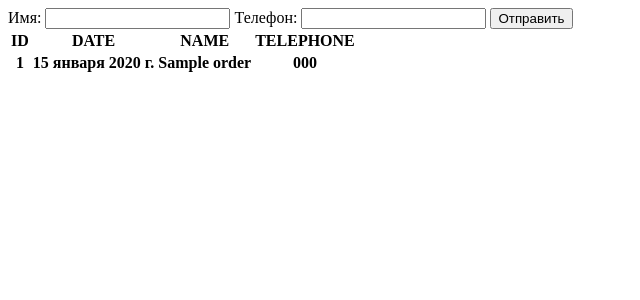
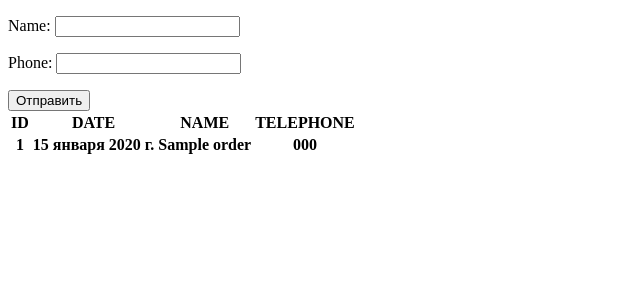
Before and after one commit to Tiesto95/landingpage-root, a Django app: page / in a window 1280 px wide. Shown: the top 300 px of the page, without its empty margins (0-640 px from the left). Run offline with Django 4.2, Linux system fonts and the light colour scheme; tables that the repository leaves empty hold one stand-in row (values such as "Sample post"); lists and menus that the app fills with data are empty.

Commit message:
Form is Django

```diff
--- /dev/null
+++ b/crm/forms.py
@@ -0,0 +1,6 @@
+from django import forms
+
+
+class OrderForm(forms.Form):
+    name = forms.CharField(max_length=20, required=False)
+    phone = forms.CharField(max_length=20)
--- a/crm/views.py
+++ b/crm/views.py
@@ -1,11 +1,13 @@
 from django.shortcuts import render
 from .models import Order
+from .forms import OrderForm
 
 
 # Create your views here.
 def first_page(request):
     obj = Order.objects.all()
-    return render(request, './index.html', {'object_list': obj})
+    form = OrderForm()
+    return render(request, './index.html', {'object_list': obj, 'form': form})
 
 def thanks_page(request):
     name = request.POST['name']
--- a/templates/index.html
+++ b/templates/index.html
@@ -8,11 +8,8 @@
 <body>
 
 <form action="{% url 'thanks_page' %}" method="post">
-    <label>Имя:</label>
-    <input name="name">
-    <label>Телефон:</label>
-    <input name="phone">
     {% csrf_token %}
+    {{ form.as_p }}
     <button type="submit" >Отправить</button>
 </form>
 
```
